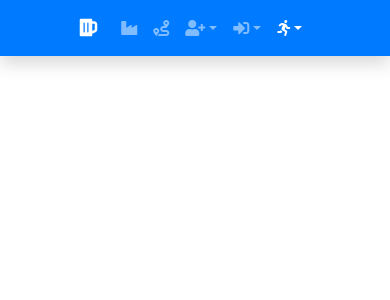
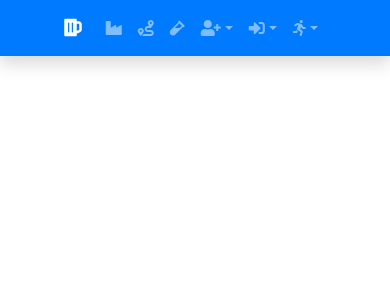
Before and after one commit to mathewpwheatley/brewery-run-frontend, a React (Create React App) app: page / in a window 390 px wide. Shown: the top 300 px of the page. Built offline with nearby package versions, Linux system fonts and the light colour scheme.

Commit message:
Add test fetch link to navbar

```diff
--- a/src/components/LogInForm.js
+++ b/src/components/LogInForm.js
@@ -85,6 +85,7 @@ class LogInForm extends Component {
                         </button>
                     </div>
                 </div>
+
                 {/* Conditionally render via && operator acting as if statement */}
                 {this.state.errors &&
                     <div className="d-flex justify-content-center">
--- a/src/components/NavigationBar.js
+++ b/src/components/NavigationBar.js
@@ -25,30 +25,36 @@ const NavigationBar = () => {
                             <span className="d-none d-sm-none d-md-inline"> Circuits</span>
                         </NavLink>
                     </li>
+                    <li className="nav-item">
+                        <NavLink className="nav-link" exact to="/test-fetch" title="Test Fetch">
+                            <i class="fas fa-vial"/>
+                            <span className="d-none d-sm-none d-md-inline"> Test Fetch</span>
+                        </NavLink>
+                    </li>
                 </ul>
 
                 <ul className="navbar-nav ml-md-auto">
                     <li className="nav-item dropdown">
-                        <NavLink className="nav-link dropdown-toggle" exact to="/create-account" title="Create Account" role="button" data-toggle="dropdown" aria-haspopup="true" aria-expanded="false">
+                        <div className="nav-link dropdown-toggle" data-toggle="dropdown" aria-haspopup="true" aria-expanded="false">
                             <i className="fas fa-user-plus"/>
                             <span className="d-none d-sm-none d-md-inline"> Create Account</span>
-                        </NavLink>
+                        </div>
                         <CreateAccountForm />
                     </li>
 
                     <li className="nav-item dropdown">
-                        <NavLink className="nav-link dropdown-toggle" exact to="/log-in" title="Log In" role="button" data-toggle="dropdown" aria-haspopup="true" aria-expanded="false">
+                        <div className="nav-link dropdown-toggle" data-toggle="dropdown" aria-haspopup="true" aria-expanded="false">
                             <i className="fas fa-sign-in-alt"/>
                             <span className="d-none d-sm-none d-md-inline"> Log In</span>
-                        </NavLink>
+                        </div>
                         <LogInForm />
                     </li>
 
                     <li className="nav-item dropdown">
-                        <NavLink className="nav-link dropdown-toggle" exact to="/" title="User Name" role="button" data-toggle="dropdown" aria-haspopup="true" aria-expanded="false">
+                        <div className="nav-link dropdown-toggle" data-toggle="dropdown" aria-haspopup="true" aria-expanded="false">
                             <i className="fas fa-running"/>
                             <span className="d-none d-sm-none d-md-inline"> User Name</span>
-                        </NavLink>
+                        </div>
                         <div className="dropdown-menu dropdown-menu-right" aria-labelledby="navbarDropdown">
                             <h6 className="dropdown-header"><i className="fas fa-star"/> Favorite</h6>
                             <NavLink className="dropdown-item" exact to="/favorite-breweries" title="Favorite Breweries"><i className="fas fa-industry"/> Breweries</NavLink>
```
